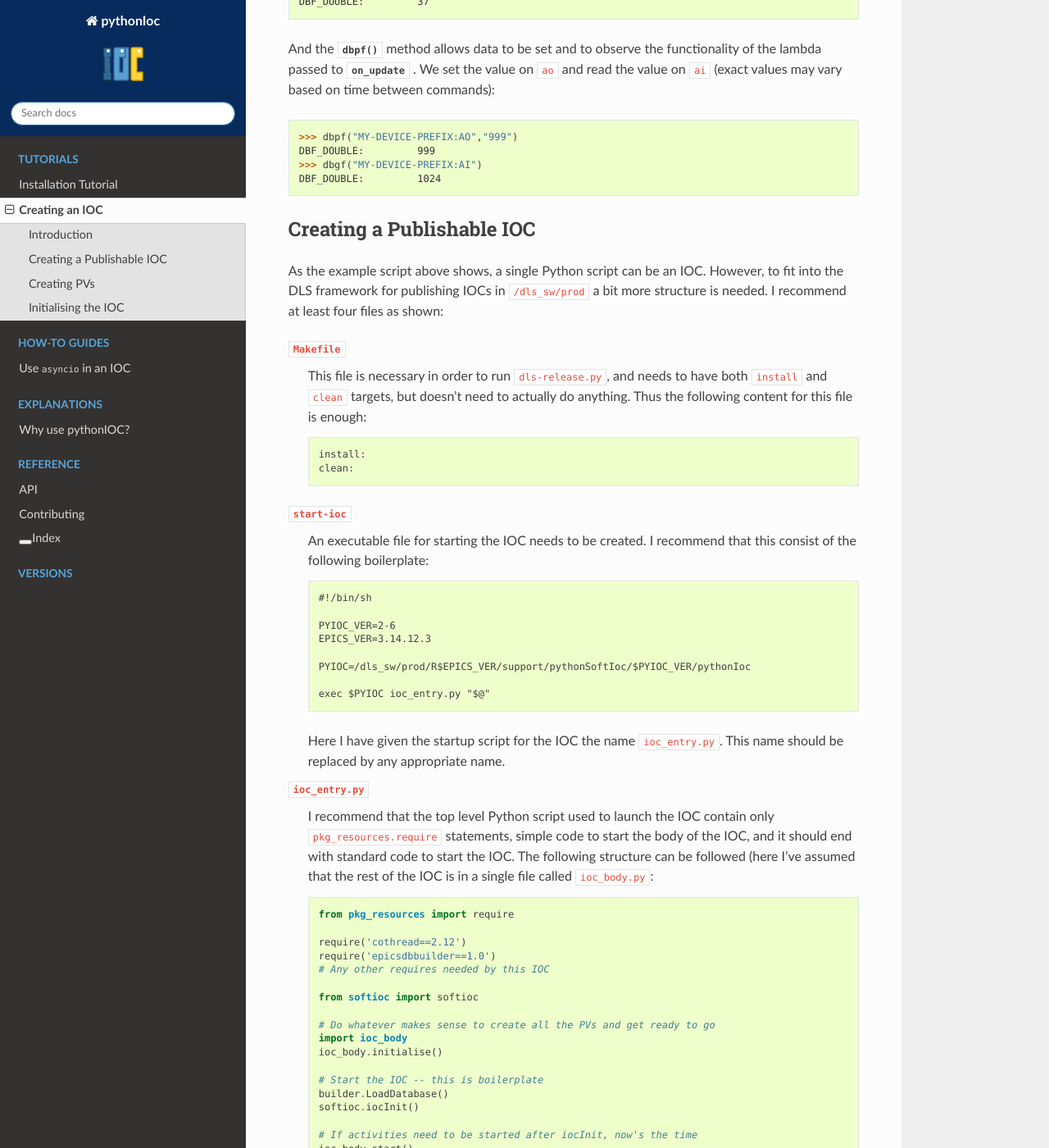
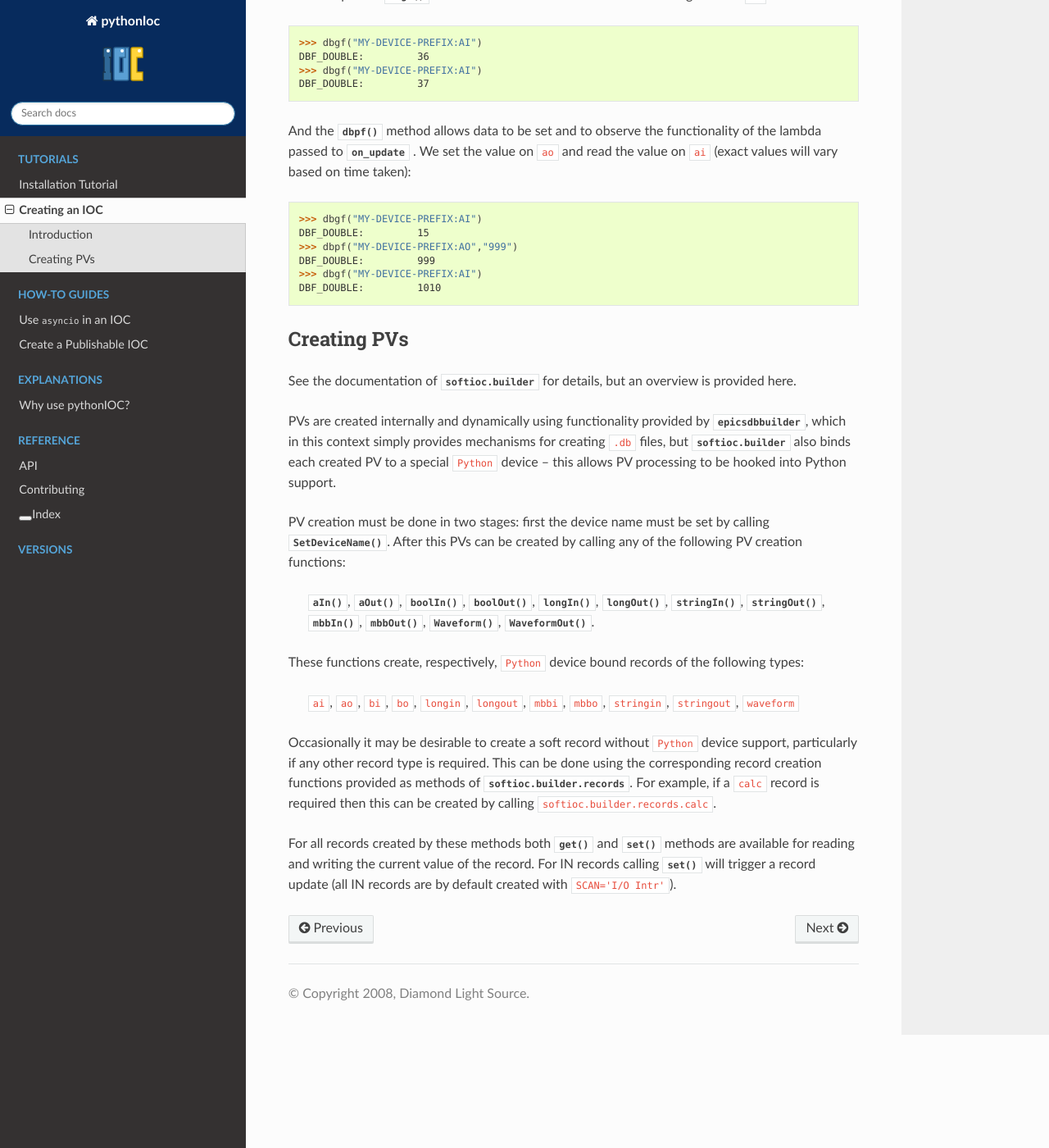
Before and after one commit to DiamondLightSource/pythonSoftIOC, a Sphinx documentation site: the page built from docs/tutorials/creating-an-ioc.rst, in a window 1280 px wide and 1400 px high, scrolled down 2081 px. Shown: the whole window at 82% size. Built offline with Sphinx 7.4.7 and the Read the Docs theme 2.0.0, drawn with Linux system fonts in a browser that asks for light colours; the version number could not be read and is left out; some of the changed text lies outside the part shown.

Commit message:
First draft of rewritten creating-an-ioc
Includes extracting out the creation of publishable IOC to a separate how-to page (which is currently just a copy-paste of the text from the tutorial page)

```diff
--- a/docs/index.rst
+++ b/docs/index.rst
@@ -53,6 +53,7 @@
     :maxdepth: 1
 
     how-to/use-asyncio-in-an-ioc
+    how-to/make-publishable-ioc
 
 .. toctree::
     :caption: Explanations
--- a/docs/tutorials/creating-an-ioc.rst
+++ b/docs/tutorials/creating-an-ioc.rst
@@ -13,7 +13,7 @@
 
 .. literalinclude:: ../examples/example_cothread_ioc.py
 
-This example script illustrates the following points.
+Each section is explained in detail below:
 
 .. literalinclude:: ../examples/example_cothread_ioc.py
     :start-after: # Import
@@ -23,21 +23,30 @@
 :mod:`softioc.softioc` and :mod:`softioc.builder` provide the basic
 functionality for Python soft IOCs and are the ones that are normally used.
 
+:mod:`cothread` is one of the two possible libraries the IOC can use for
+asynchronous operations.
+(see :doc:`../how-to/use-asyncio-in-an-ioc` for the other option)
+
+
 
 .. literalinclude:: ../examples/example_cothread_ioc.py
     :start-after: # Create
     :end-before: # Boilerplate
 
 PVs are normally created dynamically using :mod:`softioc.builder`.  All PV
-creation must be done before initialising the IOC. We define `on_update` for
-``ao`` such that whenever we set ``ao``, ``ai`` will be set to the same value.
+creation must be done before initialising the IOC. We define a lambda function for
+`on_update` on ``ao`` such that whenever we set ``ao``, ``ai`` will be set to the
+same value.
 
 .. literalinclude:: ../examples/example_cothread_ioc.py
     :start-after: # Boilerplate
     :end-before: # Start
 
-Once PVs have been created then the associated EPICS database can be created
-and loaded into the IOC and then the IOC can be started.
+
+Initializing the IOC is simply a matter of calling two functions:
+:func:`~softioc.builder.LoadDatabase` and :func:`~softioc.softioc.iocInit`,
+which must be called in this order.  After calling
+:func:`~softioc.builder.LoadDatabase` it is no longer possible to create PVs.
 
 .. literalinclude:: ../examples/example_cothread_ioc.py
     :start-after: # Start
@@ -68,79 +77,14 @@
 
 And the :func:`~softioc.softioc.dbpf` method allows data to be set and to observe
 the functionality of the lambda passed to `on_update` . We set the value on ``ao``
-and read the value on ``ai`` (exact values may vary based on time between commands)::
+and read the value on ``ai`` (exact values will vary based on time taken)::
 
+    >>> dbgf("MY-DEVICE-PREFIX:AI")
+    DBF_DOUBLE:         15
     >>> dbpf("MY-DEVICE-PREFIX:AO","999")
     DBF_DOUBLE:         999
     >>> dbgf("MY-DEVICE-PREFIX:AI")
-    DBF_DOUBLE:         1024
-
-
-Creating a Publishable IOC
---------------------------
-
-As the example script above shows, a single Python script can be an IOC.
-However, to fit into the DLS framework for publishing IOCs in ``/dls_sw/prod`` a
-bit more structure is needed.  I recommend at least four files as shown:
-
-``Makefile``
-    This file is necessary in order to run ``dls-release.py``, and needs to have
-    both ``install`` and ``clean`` targets, but doesn't need to actually do
-    anything.  Thus the following content for this file is enough::
-
-        install:
-        clean:
-
-``start-ioc``
-    An executable file for starting the IOC needs to be created.  I recommend
-    that this consist of the following boilerplate::
-
-        #!/bin/sh
-
-        PYIOC_VER=2-6
-        EPICS_VER=3.14.12.3
-
-        PYIOC=/dls_sw/prod/R$EPICS_VER/support/pythonSoftIoc/$PYIOC_VER/pythonIoc
-
-        exec $PYIOC ioc_entry.py "$@"
-
-    Here I have given the startup script for the IOC the name ``ioc_entry.py``.
-    This name should be replaced by any appropriate name.
-
-``ioc_entry.py``
-    I recommend that the top level Python script used to launch the IOC contain
-    only ``pkg_resources.require`` statements, simple code to start the body
-    of the IOC, and it should end with standard code to start the IOC.  The
-    following structure can be followed (here I've assumed that the rest of the
-    IOC is in a single file called ``ioc_body.py``::
-
-        from pkg_resources import require
-
-        require('cothread==2.12')
-        require('epicsdbbuilder==1.0')
-        # Any other requires needed by this IOC
-
-        from softioc import softioc
-
-        # Do whatever makes sense to create all the PVs and get ready to go
-        import ioc_body
-        ioc_body.initialise()
-
-        # Start the IOC -- this is boilerplate
-        builder.LoadDatabase()
-        softioc.iocInit()
-
-        # If activities need to be started after iocInit, now's the time
-        ioc_body.start()
-
-        softioc.interactive_ioc(globals())
-
-    Note that *all* requires *must* occur in this initial startup file.
-
-The rest of the IOC
-    Of course, a Python script can be structured into any number of Python
-    modules.  In the example above I have illustrated just one such module
-    called ``ioc_body.py`` with two entry points.
+    DBF_DOUBLE:         1010
 
 
 Creating PVs
@@ -186,22 +130,5 @@
 (all IN records are by default created with ``SCAN='I/O Intr'``).
 
 
-Initialising the IOC
---------------------
-
-This is simply a matter of calling two functions:
-:func:`~softioc.builder.LoadDatabase` and :func:`~softioc.softioc.iocInit`,
-which must be called in this order.  After calling
-:func:`~softioc.builder.LoadDatabase` it is no longer possible to create PVs.
-
-It is sensible to start any server background activity after the IOC has been
-initialised by calling :func:`~softioc.softioc.iocInit`.  After this has been
-done (:class:`cothread.Spawn` is recommended for initiating persistent background
-activity) the top level script must pause, as as soon as it exits the IOC will
-exit.  Calling :func:`~softioc.softioc.interactive_ioc` is recommended for this
-as the last statement in the top level script.
-
-
-..  _numpy: http://www.numpy.org/
 ..  _cothread: https://github.com/dls-controls/cothread
 ..  _epicsdbbuilder: https://github.com/Araneidae/epicsdbbuilder
```
Also changed, not shown: docs/how-to/make-publishable-ioc.rst (added, +65 -0 lines).
